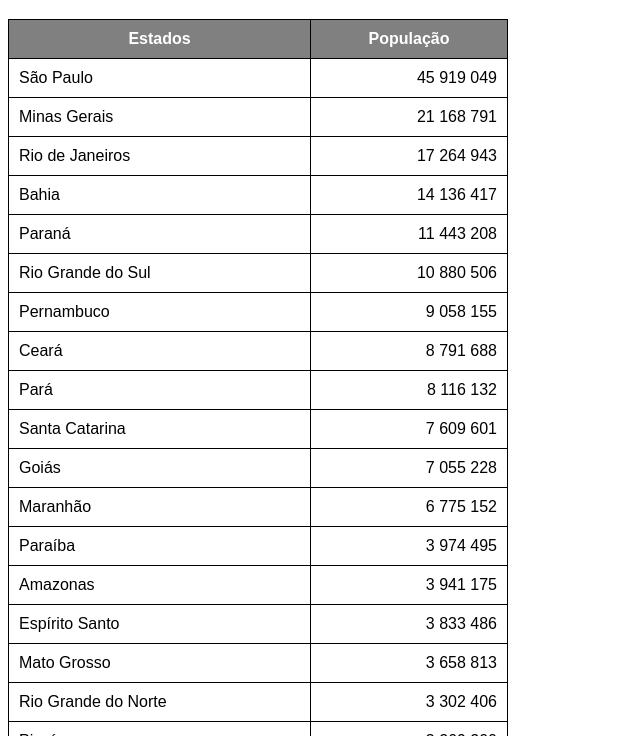
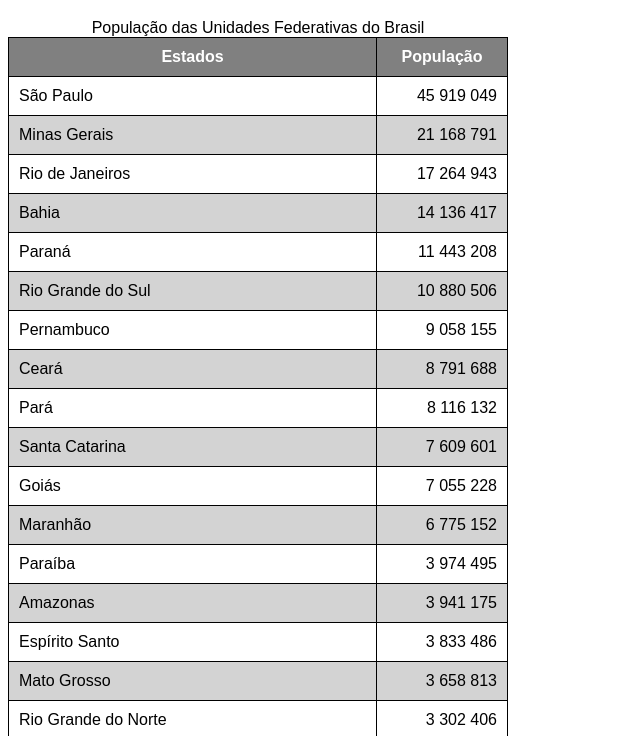
Before and after one commit to paulo-alho/html-css, a plain HTML site: page Exercícios/EX023/tabela002.html in a window 1280 px wide. Shown: the part 61-797 px from the top of the page, without its empty margins (0-640 px from the left). Drawn offline with Linux system fonts and the light colour scheme.

Commit message:
Atualização tabela002.html

```diff
--- a/Exercícios/EX023/tabela002.html
+++ b/Exercícios/EX023/tabela002.html
@@ -12,6 +12,7 @@
         table{
             width: 500px;
             border-collapse: collapse;
+            position: relative;
         }
 
         th, td{
@@ -19,9 +20,37 @@
             padding: 10px;
         }
 
+        tbody>tr:nth-child(2n){ /* efeito zebrado nas linhas*/
+            background-color: lightgrey;
+        }
+        /*
+        2n (a cada duas linha)
+        2n-1 ( a cada duas linhas, volta uma, seria o mesmo que odd)
+        odd (as linha impar)
+        even (as linhas par)
+        */
+
         thead, tfoot{
             background-color: gray;
             color: white;
+        }
+
+        /* EFEITO DE CABEÇALHO ESTÁTICO NO ROLAMENTO DA PÁGINA
+
+        table{
+            position: relative;
+        }
+
+        thead>tr>th{
+            position: sticky;
+            background-color: gray;
+            top: -1px;
+        }
+        */
+        thead>tr>th{
+            position: sticky;
+            background-color: gray;
+            top: -1px;
         }
 
         td.num{
@@ -35,16 +64,18 @@
     <!--
         hierarquia de Tabelas
         Table = tabela
+            Caption
             Table Row <tr> = linha da tabela
                 Table Header <th> = cabeçalho da tabela
                 Table Data <td>= dados da tabela
     -->
 
     <table>
+        <caption>População das Unidades Federativas do Brasil</caption>
         <thead>
             <tr>
-                <th>Estados</th>
-                <th>População</th>
+                <th scope="col">Estados</th>
+                <th scope="col" style="width: 110px;">População</th>
             </tr>
         </thead>
 
@@ -162,7 +193,7 @@
         <tfoot>
             <tr>
                 <tr>
-                    <th>Total de Habitantes</th>
+                    <th scope="row">Total de Habitantes</th>
                     <td class="num"><strong>203 062 512</strong></td>
                 </tr>
             </tr>
```
